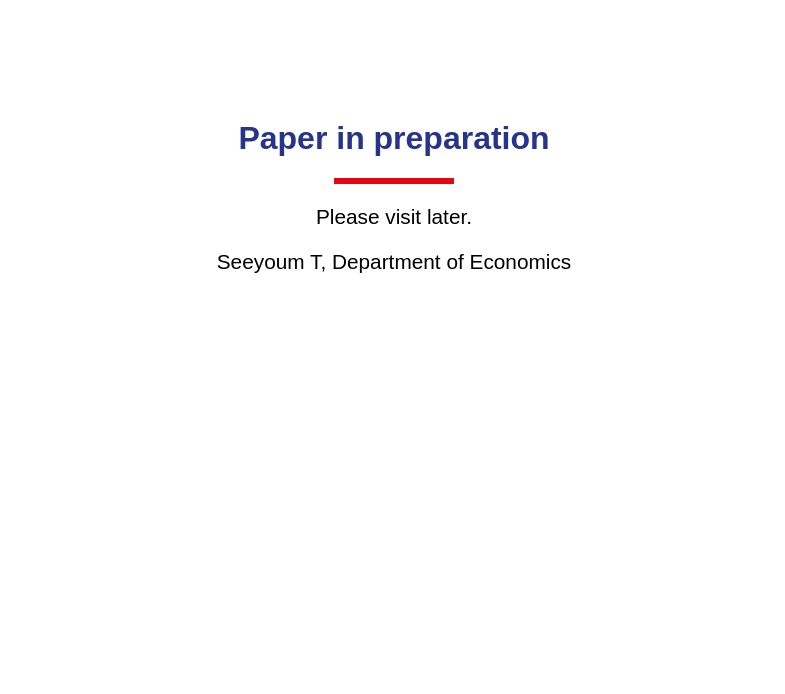
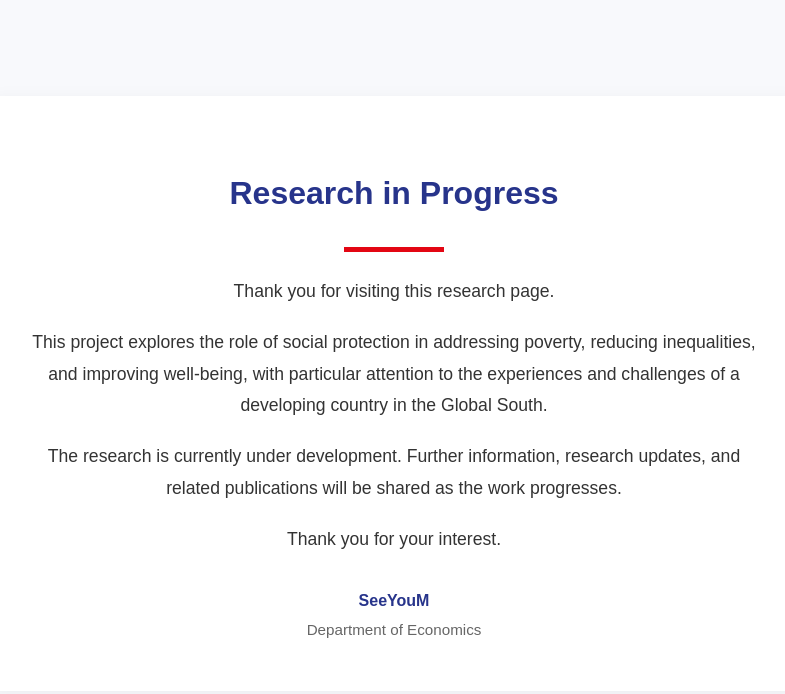
Before and after one commit to seeyou-econ/Social-Protection, a plain HTML site: page index.html in a window 1280 px wide. Shown: the whole page, without its empty margins (246-1031 px from the left). Drawn offline with Linux system fonts and the light colour scheme.

Commit message:
Update index.html
Improve the Social Protection research landing page with a welcoming introduction.

```diff
--- a/index.html
+++ b/index.html
@@ -1,20 +1,96 @@
+
 <!DOCTYPE html>
 <html lang="en">
 <head>
   <meta charset="utf-8">
   <meta name="viewport" content="width=device-width, initial-scale=1">
-  <title>Social Protection</title>
+  <meta name="description" content="Research on social protection, poverty reduction and inequality, with particular attention to the Global South.">
+  <title>Social Protection | Research</title>
   <style>
-    body { font-family: Arial, sans-serif; text-align: center; margin-top: 15vh; padding: 0 1rem; }
-    h1 { color: #27348B; }
-    p  { font-size: 1.3rem; }
-    .bar { height: 6px; background: #E30613; width: 120px; margin: 1rem auto; }
+    body {
+      font-family: Arial, sans-serif;
+      background: #f8f9fc;
+      color: #333;
+      text-align: center;
+      margin: 0;
+      padding: 12vh 1.5rem;
+      line-height: 1.8;
+    }
+
+    .container {
+      max-width: 750px;
+      margin: auto;
+      background: white;
+      padding: 3rem 2rem;
+      border-radius: 12px;
+      box-shadow: 0 4px 20px rgba(0,0,0,0.05);
+    }
+
+    h1 {
+      color: #27348B;
+      font-size: 2rem;
+    }
+
+    .bar {
+      height: 5px;
+      background: #E30613;
+      width: 100px;
+      margin: 1.5rem auto;
+    }
+
+    p {
+      font-size: 1.1rem;
+      margin-bottom: 1.2rem;
+    }
+
+    .author {
+      margin-top: 2rem;
+      color: #27348B;
+      font-weight: bold;
+    }
+
+    .affiliation {
+      font-size: 0.95rem;
+      color: #666;
+    }
   </style>
 </head>
+
 <body>
-  <h1>Paper in preparation</h1>
-  <div class="bar"></div>
-  <p>Please visit later.</p>
-  <p>Seeyoum T, Department of Economics</p>
+  <div class="container">
+
+    <h1>Research in Progress</h1>
+
+    <div class="bar"></div>
+
+    <p>
+      Thank you for visiting this research page.
+    </p>
+
+    <p>
+      This project explores the role of social protection
+      in addressing poverty, reducing inequalities, and
+      improving well-being, with particular attention
+      to the experiences and challenges of a developing country
+      in the Global South.
+    </p>
+
+    <p>
+      The research is currently under development.
+      Further information, research updates, and related
+      publications will be shared as the work progresses.
+    </p>
+
+    <p>Thank you for your interest.</p>
+
+    <div class="author">
+      SeeYouM
+    </div>
+
+    <div class="affiliation">
+      Department of Economics
+    </div>
+
+  </div>
 </body>
 </html>
```
